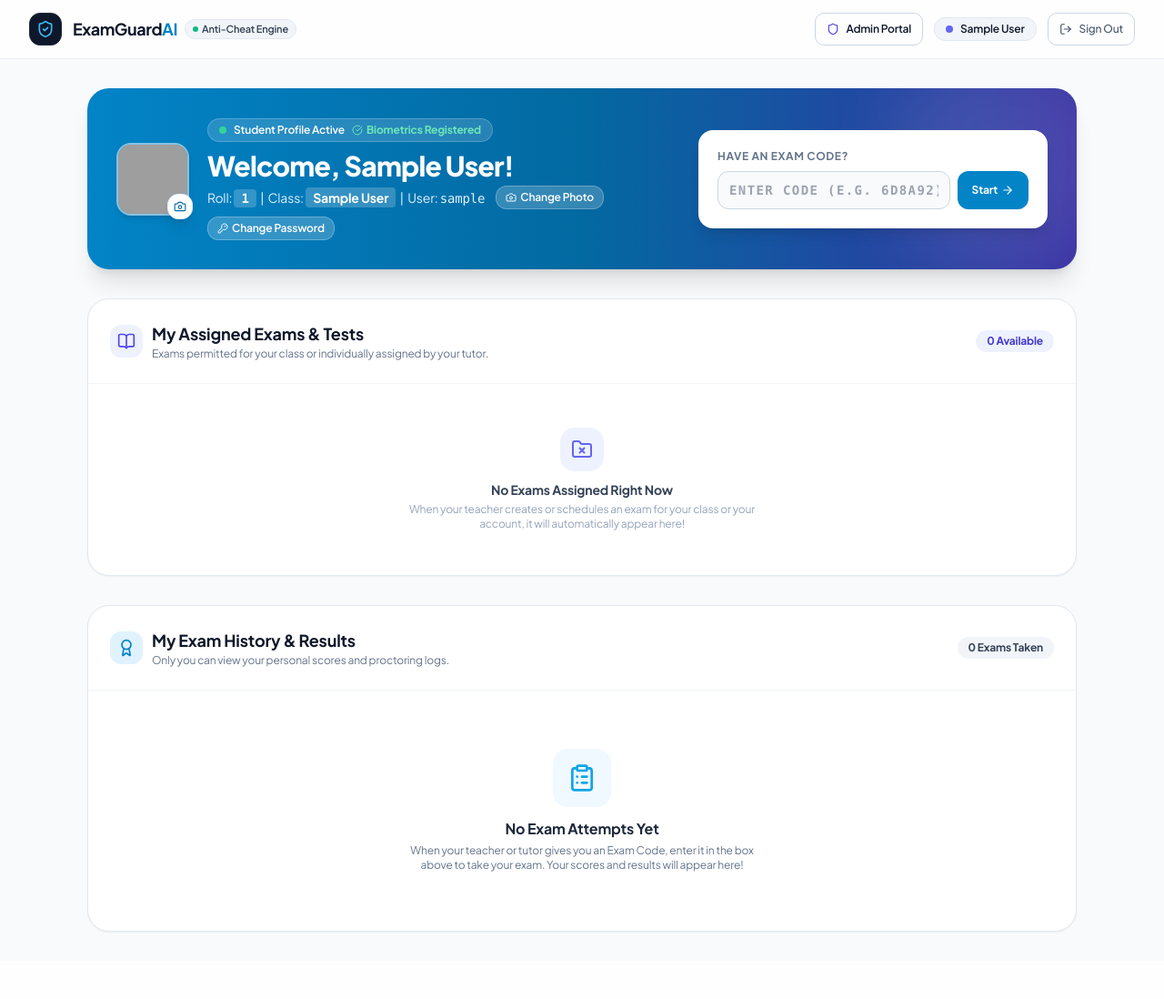
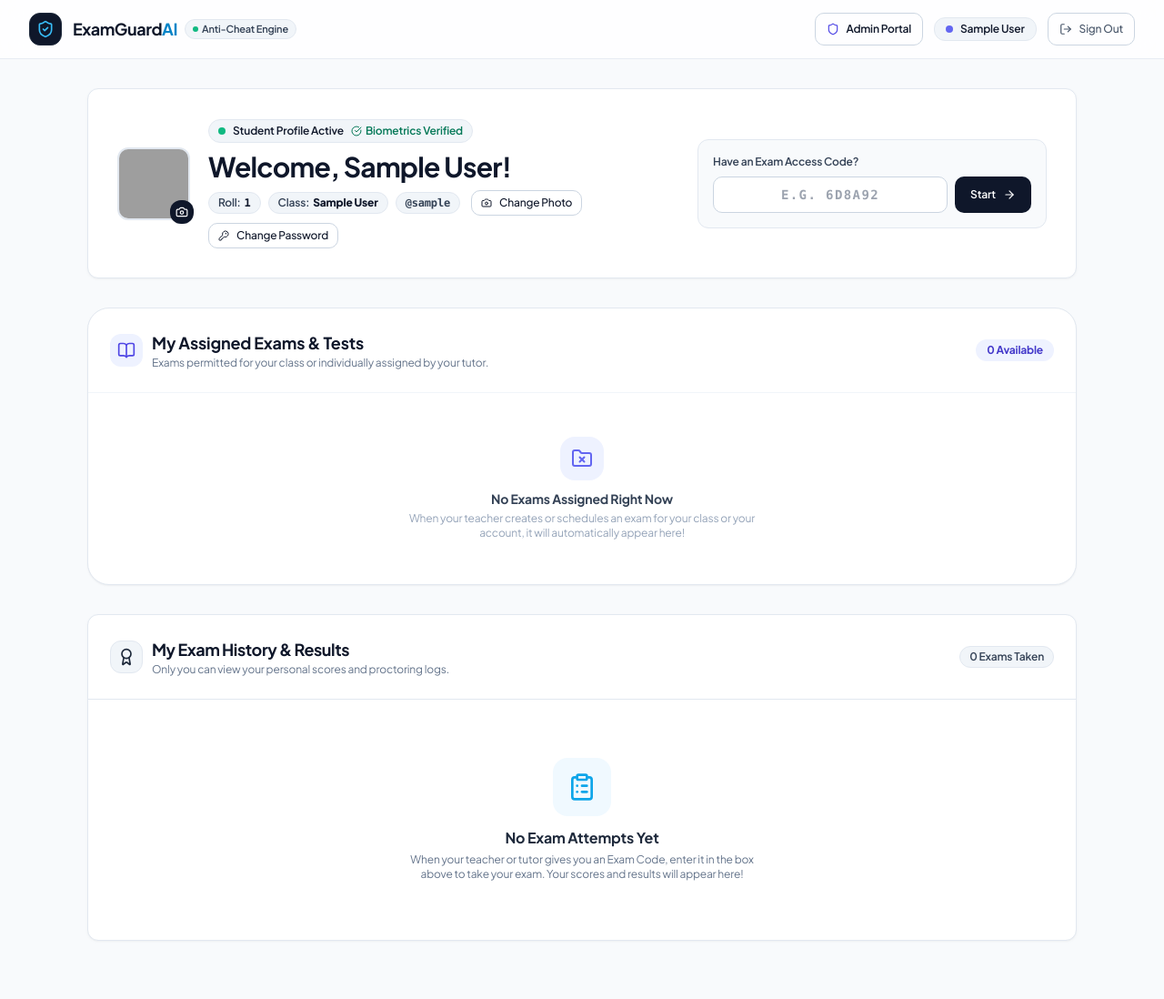
Before and after one commit to pinku-21/Online-Examination-System-with-Anti-Cheating-Detection, a Flask app: page /student/dashboard in a window 1280 px wide. Shown: the whole page at 91% size. Before the commit the page ends 1025 px from the top, so only its background shows below. Run offline with Flask 3, Linux system fonts and the light colour scheme; the visitor is signed in with stand-in values (Sample User, id 1); data comes from the database, SQL or seed files in the repository; data that the repository does not hold is empty; parts of the project's set-up code (start-up, migrations or seed data) failed here and were passed over; some libraries are stand-ins or nearby versions; grey boxes are pictures that could not be loaded.

Commit message:
feat(ui): apply shadcn UI cards, tables, and buttons across student dashboard, results, and exam details

```diff
--- a/templates/student_dashboard.html
+++ b/templates/student_dashboard.html
@@ -5,25 +5,23 @@
 {% block content %}
 <div class="max-w-6xl mx-auto px-4 sm:px-6 lg:px-8 py-8">
 
-    <!-- Student Welcome & Quick Join Hero -->
-    <div class="bg-gradient-to-r from-sky-600 via-sky-700 to-indigo-800 rounded-3xl p-6 sm:p-8 text-white shadow-xl mb-8 relative overflow-hidden">
-        <div class="absolute -right-12 -top-12 w-64 h-64 bg-white/10 rounded-full blur-2xl pointer-events-none"></div>
-
-        <div class="flex flex-col md:flex-row md:items-center justify-between gap-6 relative z-10">
+    <!-- Student Welcome & Quick Join Hero (shadcn UI style) -->
+    <div class="shadcn-card bg-white p-6 sm:p-8 mb-8 border border-slate-200">
+        <div class="flex flex-col lg:flex-row lg:items-center justify-between gap-6">
             <div class="flex items-center space-x-5">
                 <!-- Profile Avatar / Upload Box -->
                 <div class="relative group flex-shrink-0">
                     <label for="dash-photo-upload" class="cursor-pointer block" title="Click to upload profile photo">
-                        <div class="w-16 h-16 sm:w-20 sm:h-20 rounded-2xl overflow-hidden bg-white/20 border-2 border-white/40 shadow-md flex items-center justify-center hover:border-white/80 transition">
+                        <div class="w-16 h-16 sm:w-20 sm:h-20 rounded-xl overflow-hidden bg-slate-100 border-2 border-slate-200 flex items-center justify-center hover:border-slate-400 transition shadow-xs">
                             {% if student.profile_photo %}
                                 <img id="dash-avatar-img" src="{{ student.profile_photo }}" alt="Profile" class="w-full h-full object-cover"
                                      onerror="this.style.display='none'; document.getElementById('dash-avatar-placeholder')?.classList.remove('hidden');">
-                                <i id="dash-avatar-placeholder" data-lucide="user" class="w-9 h-9 text-white/80 hidden"></i>
+                                <i id="dash-avatar-placeholder" data-lucide="user" class="w-9 h-9 text-slate-400 hidden"></i>
                             {% else %}
-                                <i id="dash-avatar-placeholder" data-lucide="user" class="w-9 h-9 text-white/80"></i>
+                                <i id="dash-avatar-placeholder" data-lucide="user" class="w-9 h-9 text-slate-400"></i>
                             {% endif %}
                         </div>
-                        <span title="Upload biometric reference photo" class="absolute -bottom-1 -right-1 bg-white text-sky-700 hover:text-sky-900 p-1.5 rounded-xl shadow-lg cursor-pointer border border-sky-100 transition hover:scale-110 flex items-center justify-center">
+                        <span title="Upload biometric reference photo" class="absolute -bottom-1 -right-1 bg-slate-900 text-white hover:bg-slate-800 p-1.5 rounded-lg shadow-sm cursor-pointer transition hover:scale-105 flex items-center justify-center">
                             <i data-lucide="camera" class="w-3.5 h-3.5"></i>
                         </span>
                     </label>
@@ -31,40 +29,42 @@
                 </div>
 
                 <div>
-                    <div class="inline-flex items-center space-x-2 px-3 py-1 bg-white/15 backdrop-blur-md rounded-full text-xs font-semibold mb-2 border border-white/20">
-                        <span class="w-2 h-2 rounded-full bg-emerald-400"></span>
-                        <span>Student Profile Active</span>
+                    <div class="inline-flex items-center space-x-2 px-2.5 py-1 bg-slate-100 rounded-full text-xs font-medium text-slate-700 mb-2 border border-slate-200">
+                        <span class="w-2 h-2 rounded-full bg-emerald-500"></span>
+                        <span class="font-semibold text-slate-900">Student Profile Active</span>
                         {% if student.profile_photo %}
-                            <span class="text-emerald-300 font-bold ml-1 flex items-center gap-1">
-                                <i data-lucide="check-circle" class="w-3 h-3"></i> Biometrics Registered
+                            <span class="text-emerald-700 font-semibold ml-1 flex items-center gap-1">
+                                <i data-lucide="check-circle" class="w-3 h-3"></i> Biometrics Verified
                             </span>
                         {% else %}
-                            <label for="dash-photo-upload" class="text-amber-300 hover:text-amber-200 font-bold ml-1 underline flex items-center gap-1 cursor-pointer">
-                                <i data-lucide="alert-circle" class="w-3 h-3"></i> Photo Pending &bull; Click to Upload
+                            <label for="dash-photo-upload" class="text-amber-700 hover:underline font-semibold ml-1 flex items-center gap-1 cursor-pointer">
+                                <i data-lucide="alert-circle" class="w-3 h-3"></i> Photo Pending &bull; Upload
                             </label>
                         {% endif %}
                     </div>
-                    <h1 class="text-2xl sm:text-3xl font-black tracking-tight">Welcome, {{ student.user_name }}!</h1>
-                    <div class="flex flex-wrap items-center gap-2 mt-1">
-                        <p class="text-sky-100 text-xs sm:text-sm">Roll: <strong class="text-white font-mono bg-white/20 px-2 py-0.5 rounded">{{ student.roll_number or 'N/A' }}</strong> &nbsp;|&nbsp; Class: <strong class="text-white bg-white/20 px-2 py-0.5 rounded">{{ student.class_name or 'General' }}</strong> &nbsp;|&nbsp; User: <span class="font-mono">{{ student.username }}</span></p>
-                        <label for="dash-photo-upload" class="px-2.5 py-1 bg-white/20 hover:bg-white/30 text-white rounded-lg text-xs font-semibold transition inline-flex items-center gap-1 border border-white/25 ml-1 cursor-pointer">
-                            <i data-lucide="camera" class="w-3 h-3"></i> {% if student.profile_photo %}Change Photo{% else %}Upload Photo{% endif %}
+                    <h1 class="text-2xl sm:text-3xl font-bold tracking-tight text-slate-900">Welcome, {{ student.user_name }}!</h1>
+                    <div class="flex flex-wrap items-center gap-2 mt-2">
+                        <span class="shadcn-badge bg-slate-100 text-slate-700 border-slate-200">Roll: <strong class="font-mono text-slate-900 ml-1">{{ student.roll_number or 'N/A' }}</strong></span>
+                        <span class="shadcn-badge bg-slate-100 text-slate-700 border-slate-200">Class: <strong class="text-slate-900 ml-1">{{ student.class_name or 'General' }}</strong></span>
+                        <span class="shadcn-badge bg-slate-100 text-slate-700 border-slate-200 font-mono">@{{ student.username }}</span>
+                        <label for="dash-photo-upload" class="shadcn-btn shadcn-btn-outline h-7 px-2.5 text-xs cursor-pointer ml-1">
+                            <i data-lucide="camera" class="w-3 h-3"></i> <span>{% if student.profile_photo %}Change Photo{% else %}Upload Photo{% endif %}</span>
                         </label>
-                        <button onclick="openChangePasswordModal()" class="px-2.5 py-1 bg-white/20 hover:bg-white/30 text-white rounded-lg text-xs font-semibold transition inline-flex items-center gap-1 border border-white/25">
-                            <i data-lucide="key-round" class="w-3 h-3"></i> Change Password
+                        <button onclick="openChangePasswordModal()" class="shadcn-btn shadcn-btn-outline h-7 px-2.5 text-xs">
+                            <i data-lucide="key-round" class="w-3 h-3"></i> <span>Change Password</span>
                         </button>
                     </div>
                 </div>
             </div>
 
-            <!-- Join Exam by Code Box -->
-            <div class="bg-white text-slate-800 p-5 rounded-2xl shadow-lg border border-white/20 max-w-sm w-full">
-                <span class="text-xs font-bold uppercase tracking-wider text-slate-500 block mb-2">Have an Exam Code?</span>
+            <!-- Join Exam by Code Box (shadcn Input & Button) -->
+            <div class="bg-slate-50 border border-slate-200 p-4 rounded-xl max-w-sm w-full">
+                <span class="text-xs font-semibold text-slate-700 block mb-2">Have an Exam Access Code?</span>
                 <form action="/student/start" method="POST" class="flex gap-2">
                     <input type="hidden" name="student_name" value="{{ student.user_name }}">
                     <input type="hidden" name="roll_number" value="{{ student.roll_number or '' }}">
-                    <input type="text" name="exam_code" required placeholder="Enter Code (e.g. 6D8A92)" class="w-full px-3 py-2.5 bg-slate-50 border border-slate-300 rounded-xl text-sm font-mono uppercase font-bold text-sky-800 focus:bg-white focus:outline-none focus:ring-2 focus:ring-sky-500 text-center tracking-widest">
-                    <button type="submit" class="px-4 py-2.5 bg-sky-600 hover:bg-sky-700 text-white text-xs font-bold rounded-xl transition flex-shrink-0 flex items-center space-x-1 shadow-sm">
+                    <input type="text" name="exam_code" required placeholder="e.g. 6D8A92" class="shadcn-input font-mono uppercase font-bold text-slate-900 text-center tracking-widest text-sm">
+                    <button type="submit" class="shadcn-btn shadcn-btn-default h-10 px-4 text-xs font-semibold flex-shrink-0">
                         <span>Start</span>
                         <i data-lucide="arrow-right" class="w-3.5 h-3.5"></i>
                     </button>
@@ -267,19 +267,19 @@
         {% endif %}
     </div>
 
-    <!-- Student's Personal Attempts & Results Table -->
-    <div class="bg-white rounded-3xl border border-slate-200 shadow-sm overflow-hidden">
-        <div class="p-6 border-b border-slate-100 flex items-center justify-between">
+    <!-- Student's Personal Attempts & Results Table (shadcn card) -->
+    <div class="shadcn-card bg-white overflow-hidden mb-8 border border-slate-200">
+        <div class="p-6 border-b border-slate-200 flex items-center justify-between">
             <div class="flex items-center space-x-2.5">
-                <div class="w-9 h-9 rounded-xl bg-sky-100 text-sky-600 flex items-center justify-center">
+                <div class="w-9 h-9 rounded-lg bg-slate-100 text-slate-800 flex items-center justify-center border border-slate-200">
                     <i data-lucide="award" class="w-5 h-5"></i>
                 </div>
                 <div>
-                    <h2 class="text-base sm:text-lg font-bold text-slate-900">My Exam History & Results</h2>
+                    <h2 class="text-base sm:text-lg font-bold text-slate-900 tracking-tight">My Exam History & Results</h2>
                     <p class="text-xs text-slate-500">Only you can view your personal scores and proctoring logs.</p>
                 </div>
             </div>
-            <span class="text-xs font-bold px-3 py-1 bg-slate-100 text-slate-700 rounded-full">
+            <span class="shadcn-badge bg-slate-100 text-slate-700 border-slate-200">
                 {{ submissions|length }} Exams Taken
             </span>
         </div>
@@ -287,23 +287,23 @@
         {% if submissions %}
             <div class="overflow-x-auto">
                 <table class="w-full text-left text-sm text-slate-600">
-                    <thead class="bg-slate-50 text-[11px] font-bold text-slate-500 uppercase tracking-wider border-b border-slate-200">
+                    <thead class="bg-slate-50/80 text-[11px] font-semibold text-slate-500 uppercase tracking-wider border-b border-slate-200">
                         <tr>
-                            <th class="px-6 py-4">Exam Title</th>
-                            <th class="px-6 py-4">Code</th>
-                            <th class="px-6 py-4">Score</th>
-                            <th class="px-6 py-4">Percentage</th>
-                            <th class="px-6 py-4">Anti-Cheat Strikes</th>
-                            <th class="px-6 py-4">Status</th>
-                            <th class="px-6 py-4">Date</th>
-                            <th class="px-6 py-4 text-right">Action</th>
+                            <th class="px-6 py-3.5">Exam Title</th>
+                            <th class="px-6 py-3.5">Code</th>
+                            <th class="px-6 py-3.5">Score</th>
+                            <th class="px-6 py-3.5">Percentage</th>
+                            <th class="px-6 py-3.5">Anti-Cheat Strikes</th>
+                            <th class="px-6 py-3.5">Status</th>
+                            <th class="px-6 py-3.5">Date</th>
+                            <th class="px-6 py-3.5 text-right">Action</th>
                         </tr>
                     </thead>
                     <tbody class="divide-y divide-slate-100">
                         {% for sub in submissions %}
-                            <tr class="hover:bg-slate-50/70 transition">
+                            <tr class="hover:bg-slate-50/60 transition">
                                 <td class="px-6 py-4 font-bold text-slate-900">{{ sub.exam_title }}</td>
-                                <td class="px-6 py-4 font-mono text-xs text-sky-700 font-bold">{{ sub.exam_code }}</td>
+                                <td class="px-6 py-4 font-mono text-xs text-slate-700 font-semibold">{{ sub.exam_code }}</td>
                                 <td class="px-6 py-4 font-bold text-slate-900">{{ sub.score }} / {{ sub.total_points }}</td>
                                 <td class="px-6 py-4">
                                     <span class="font-bold {% if (sub.percentage | default(0.0)) >= (sub.passing_percentage | default(40.0)) %}text-emerald-600{% else %}text-rose-600{% endif %}">
@@ -311,27 +311,27 @@
                                     </span>
                                 </td>
                                 <td class="px-6 py-4">
-                                    <span class="text-xs font-semibold {% if sub.warnings_count > 0 %}text-amber-600 font-bold{% else %}text-emerald-600{% endif %}">
+                                    <span class="text-xs font-semibold {% if sub.warnings_count > 0 %}text-amber-600 font-bold{% else %}text-slate-600{% endif %}">
                                         {{ sub.warnings_count }} / {{ sub.max_warnings }}
                                     </span>
                                 </td>
                                 <td class="px-6 py-4">
                                     {% if sub.status == 'terminated' %}
-                                        <span class="inline-flex items-center px-2.5 py-0.5 rounded-full text-[11px] font-bold bg-rose-100 text-rose-800">
+                                        <span class="shadcn-badge bg-rose-50 text-rose-700 border-rose-200">
                                             Terminated
                                         </span>
                                     {% elif sub.status == 'submitted' %}
                                         {% if (sub.percentage | default(0.0)) >= (sub.passing_percentage | default(40.0)) %}
-                                            <span class="inline-flex items-center px-2.5 py-0.5 rounded-full text-[11px] font-bold bg-emerald-100 text-emerald-800">
+                                            <span class="shadcn-badge bg-emerald-50 text-emerald-700 border-emerald-200">
                                                 Passed ✓
                                             </span>
                                         {% else %}
-                                            <span class="inline-flex items-center px-2.5 py-0.5 rounded-full text-[11px] font-bold bg-amber-100 text-amber-800">
+                                            <span class="shadcn-badge bg-amber-50 text-amber-700 border-amber-200">
                                                 Failed
                                             </span>
                                         {% endif %}
                                     {% else %}
-                                        <span class="inline-flex items-center px-2.5 py-0.5 rounded-full text-[11px] font-bold bg-sky-100 text-sky-800 animate-pulse">
+                                        <span class="shadcn-badge bg-sky-50 text-sky-700 border-sky-200">
                                             In Progress
                                         </span>
                                     {% endif %}
@@ -339,12 +339,12 @@
                                 <td class="px-6 py-4 text-xs text-slate-500 font-medium">{{ sub.started_at | format_datetime_12h }}</td>
                                 <td class="px-6 py-4 text-right">
                                     {% if sub.status in ['in_progress', 'paused', 'pause_requested'] %}
-                                        <a href="/student/exam/{{ sub.id }}" class="px-3 py-1.5 bg-amber-500 hover:bg-amber-600 text-white text-xs font-bold rounded-lg shadow-xs transition inline-flex items-center space-x-1">
+                                        <a href="/student/exam/{{ sub.id }}" class="shadcn-btn shadcn-btn-default h-8 text-xs">
                                             <i data-lucide="play-circle" class="w-3.5 h-3.5"></i>
                                             <span>Resume</span>
                                         </a>
                                     {% else %}
-                                        <a href="/student/result/{{ sub.id }}" class="px-3 py-1.5 bg-sky-50 hover:bg-sky-100 text-sky-700 text-xs font-bold rounded-lg border border-sky-200 transition inline-flex items-center space-x-1">
+                                        <a href="/student/result/{{ sub.id }}" class="shadcn-btn shadcn-btn-outline h-8 text-xs font-semibold">
                                             <span>View Result</span>
                                             <i data-lucide="chevron-right" class="w-3.5 h-3.5"></i>
                                         </a>
```
Also changed, not shown: templates/exam_details.html (+27 -32 lines), templates/exam_result.html (+33 -33 lines).
